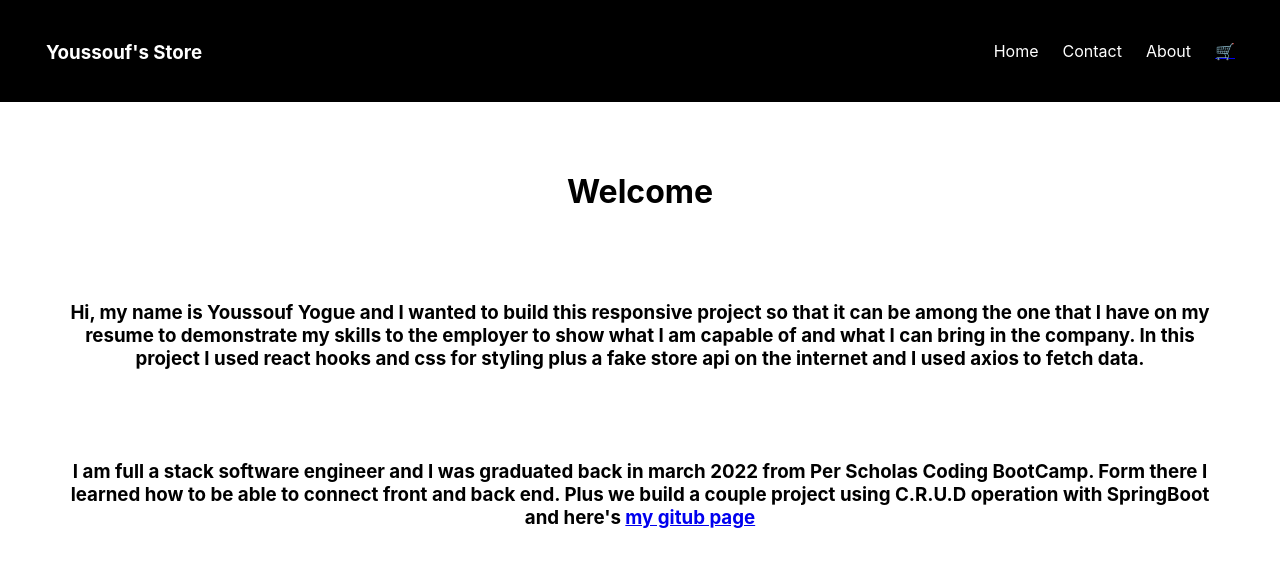
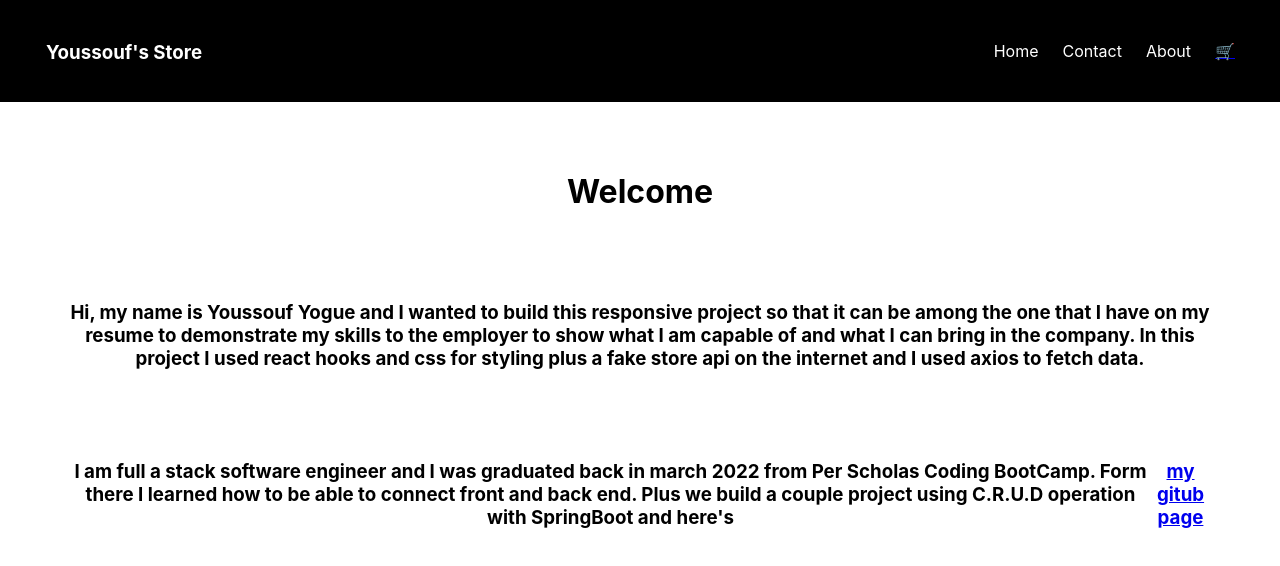
Before and after one commit to yyogue/youssouf-store, a React (Create React App) app: page /about in a window 1280 px wide. Shown: the top 566 px of the page. Built offline with nearby package versions, Linux system fonts and the light colour scheme.

Commit message:
styled contact

```diff
--- a/src/App.css
+++ b/src/App.css
@@ -154,9 +154,10 @@ li{
 /* *** */
 
 
-/* About css */
 
-.welcome, .contact{
+/* contact css */
+
+.welcome{
   justify-content: center;
   align-items: center;
   text-align: center;
@@ -164,4 +165,13 @@ li{
   padding: 20px;
 }
 
+@media (min-width : 768px){
+  .contact, .welcome{
+    justify-content: center;
+    display: flex;
+    align-items: center;
+    text-align: center;
+  }
+}
+
 /* ** */
```
